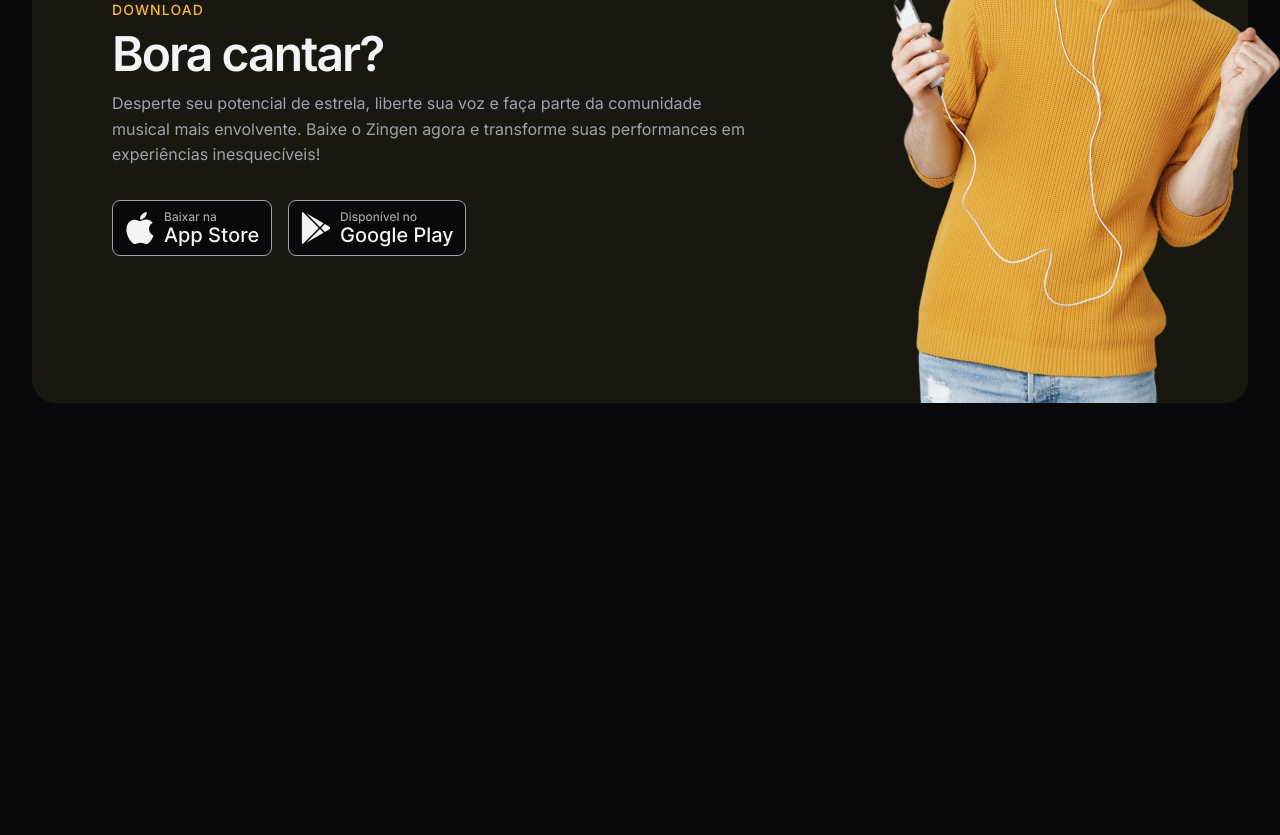
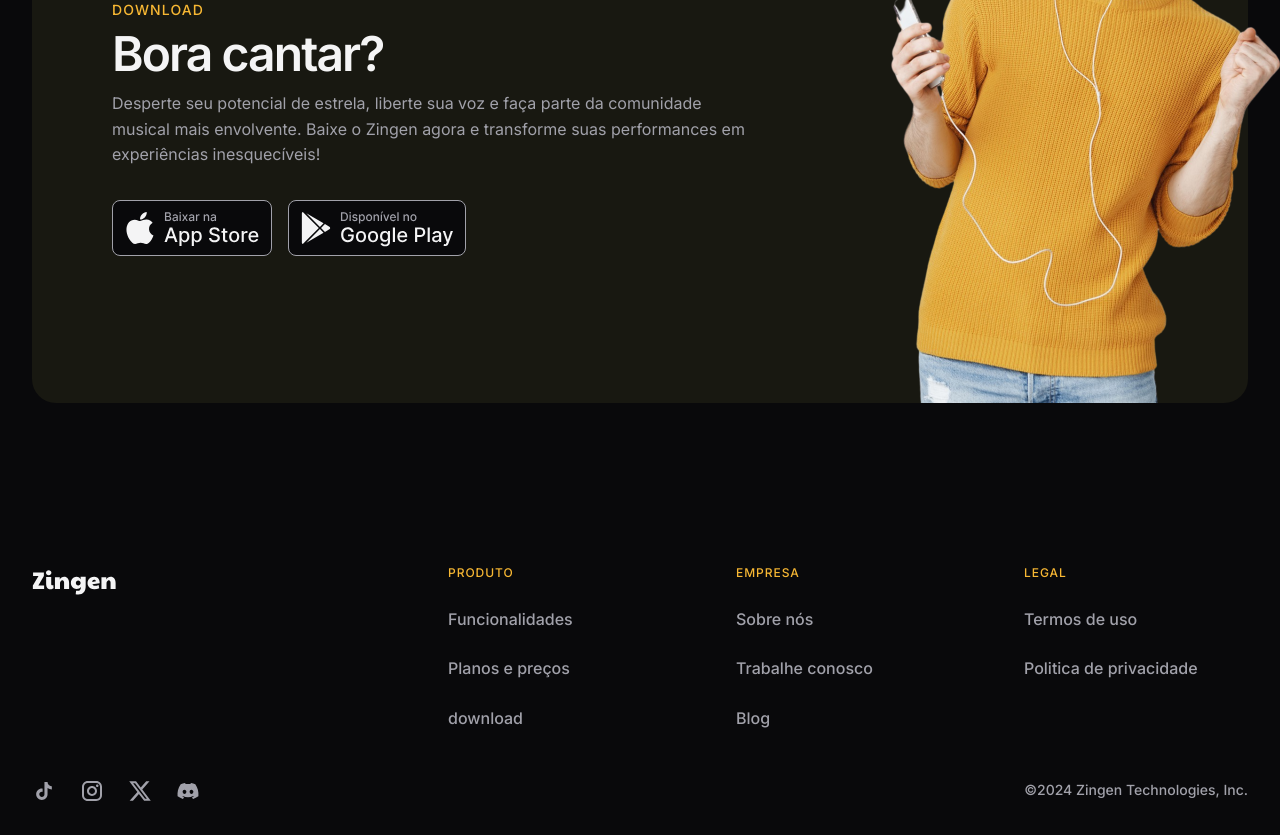
Before and after one commit to GabrielMFranco/fullstack, a plain HTML site: page projetos/Zingen/index.html in a window 1280 px wide. Shown: the part 3762-4597 px from the top of the page. Before the commit the page ends 4245 px from the top, so only its background shows below. Drawn offline with Linux system fonts and the light colour scheme.

Commit message:
footer completo

```diff
--- a/projetos/Zingen/index.html
+++ b/projetos/Zingen/index.html
@@ -177,5 +177,42 @@
         </div>
     </section>
 
+    <footer>
+        <div class="container py-xl grid">
+            <section class="grid top">
+                <img src="assets/Logo.svg" alt="">
+                <nav class="even-columns">
+                    <ul role="list" class="grid gap-1.5">
+                        <li class="title">Produto</li>
+                        <li><a href="#features">Funcionalidades</a></li>
+                        <li><a href="#pricing">Planos e preços</a></li>
+                        <li><a href="#download">download</a></li>
+                    </ul>
+                    <ul role="list" class="grid gap-1.5">
+                        <li class="title">Empresa</li>
+                        <li><a href="#about">Sobre nós</a></li>
+                        <li><a href="#">Trabalhe conosco</a></li>
+                        <li><a href="#">Blog</a></li>
+                    </ul>
+                    <ul role="list" class="grid gap-1.5">
+                        <li class="title">Legal</li>
+                        <li><a href="#">Termos de uso</a></li>
+                        <li><a href="#">Politica de privacidade</a></li>
+                    </ul>
+                </nav>
+            </section>
+
+            <section class="bottom flex gap-1.5">
+                <div class="flex gap-1.5">
+                    <a href="#" class="social" aria-label="tiktok"></a>
+                    <a href="#" class="social" aria-label="instagram"></a>
+                    <a href="#" class="social" aria-label="twitter"></a>
+                    <a href="#" class="social" aria-label="discord"></a>
+                </div>
+                <span class="copy">©2024 Zingen Technologies, Inc.</span>
+            </section>
+        </div>
+    </footer>
+
 </body>
 </html>
--- /dev/null
+++ b/projetos/Zingen/style/footer.css
@@ -0,0 +1,58 @@
+footer{
+    color: var(--text-color-secondary);
+    font-weight: var(--fw-md);
+
+    & .container{
+        padding-inline: 3rem;
+    }
+
+    & .container, & .top{
+        gap: 3rem;
+    }
+
+    & nav.even-columns{
+        gap: 4rem;
+    }
+
+    & .top ul{
+        align-content: start;
+    }
+
+    & .title{
+        font-size: 0.75rem;
+        letter-spacing: 0.08em;
+        text-transform: uppercase;
+        color: var(--brand-color-primary);
+    }
+
+    & .bottom{
+        flex-wrap: wrap;
+
+        & > div{
+            margin-right: auto;
+        }
+
+        & span{
+            font-size: .875rem;
+        }
+    }
+
+    @media (width >=80em){
+        .container{
+            padding-inline: 0;
+            padding-bottom: 2rem;
+        }
+
+        & .top{
+            grid-template-columns: auto 1fr;
+
+            & nav{
+               margin-left: auto;
+
+               & ul{
+                width: 14rem;
+               }
+            }
+        }
+    }
+}
--- a/projetos/Zingen/style/global.css
+++ b/projetos/Zingen/style/global.css
@@ -44,6 +44,8 @@ html{
     color: var(--text-color-primary);
 
     overflow-x: hidden;
+
+    scroll-behavior: smooth;
 }
 
 body{
--- a/projetos/Zingen/style/index.css
+++ b/projetos/Zingen/style/index.css
@@ -10,3 +10,4 @@
 @import url(features.css) (width>=80rem);
 @import url(pricing.css);
 @import url(download.css);
+@import url(footer.css);
```
